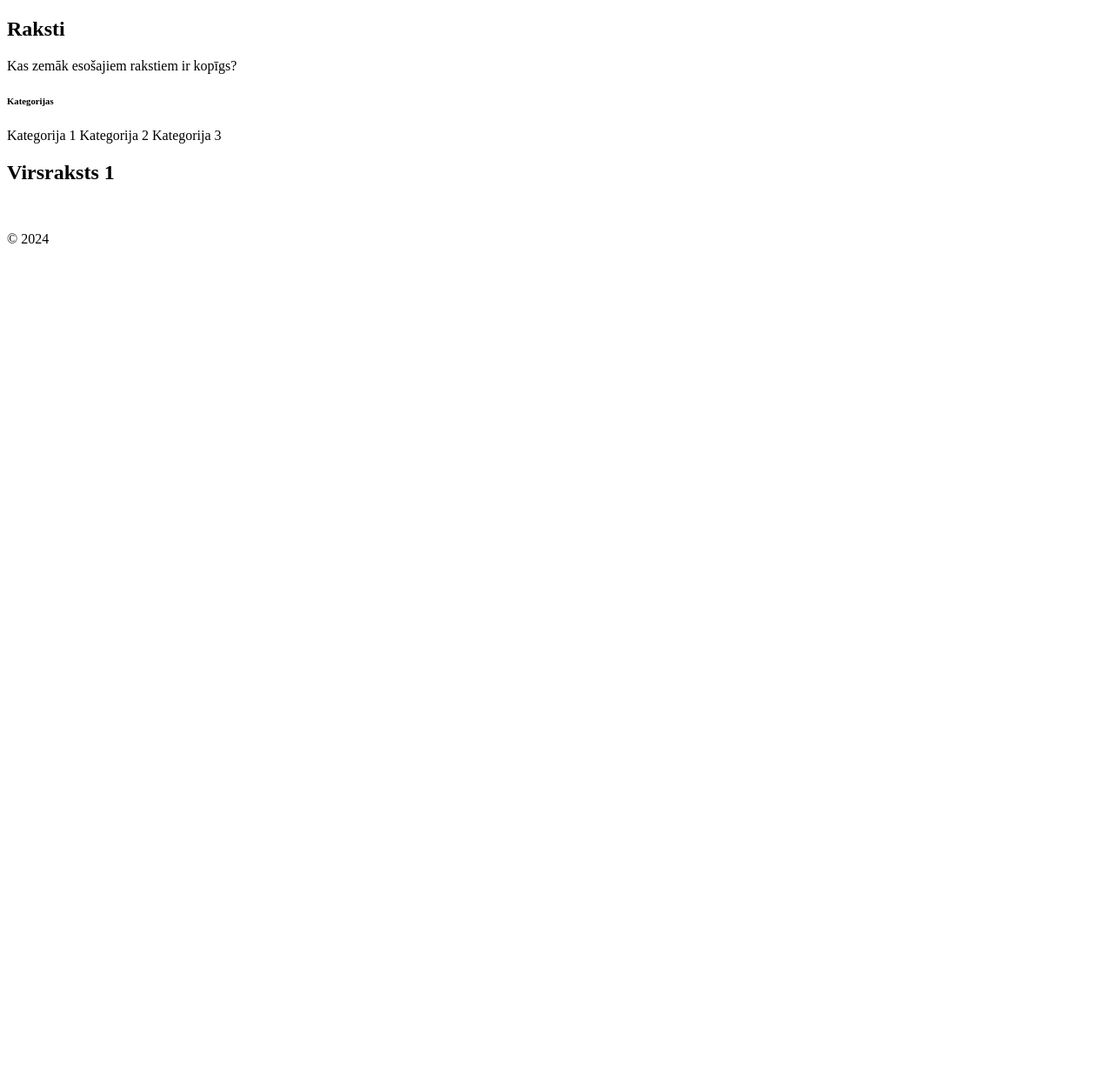
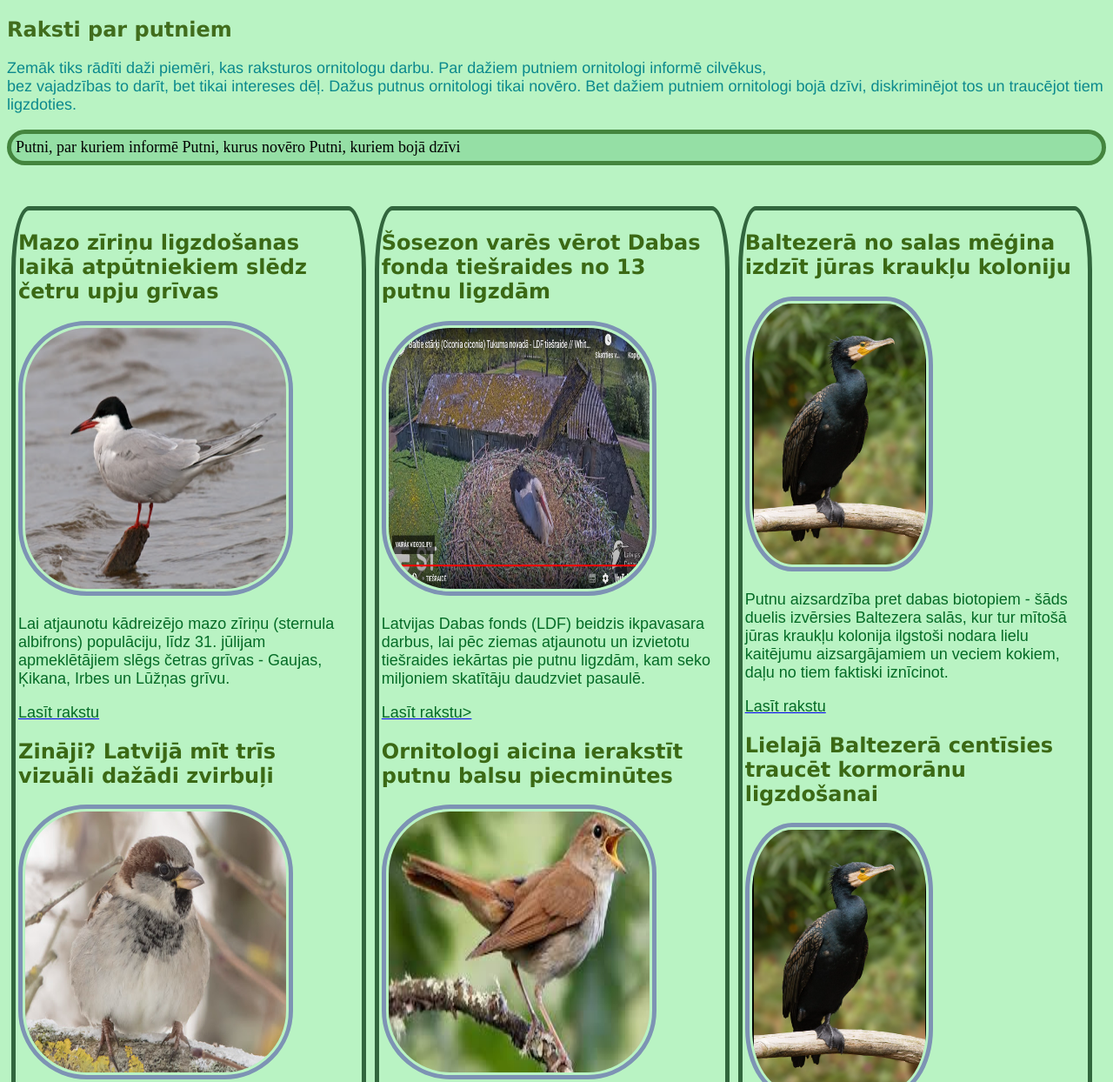
Before and after one commit to MarijaSol/WDMD3, a plain HTML site: page index.html in a window 1280 px wide. Shown: the top 1244 px of the page at 87% size. Before the commit the page ends 800 px from the top, so only its background shows below. Drawn offline with Linux system fonts and the light colour scheme.

Commit message:
added css fyle

```diff
--- a/index.html
+++ b/index.html
@@ -7,34 +7,97 @@
 </head>
 <body>
     <header>
-        <!-- Šeit ievieto navigāciju uz pārējām iepriekšējā mājasdarba lapām -->
+        <link rel="stylesheet" href="./style.css">
     </header>
     <section>
-        <h1>Raksti</h1>
-        <p>Kas zemāk esošajiem rakstiem ir kopīgs?</p>
-        <div>
-            <h6>Kategorijas</h6>
-            <div>
-                <span>Kategorija 1</span>
-                <span>Kategorija 2</span>
-                <span>Kategorija 3</span>
+        <h1>Raksti par putniem</h1>
+        <div class="introduction">
+
+            Zemāk tiks rādīti daži piemēri, kas raksturos ornitologu darbu. Par dažiem putniem ornitologi informē cilvēkus, <br/>
+            bez vajadzības to darīt, bet tikai intereses dēļ. Dažus putnus ornitologi tikai novēro. Bet dažiem putniem ornitologi bojā dzīvi, diskriminējot tos un traucējot tiem ligzdoties.
+
+        </div>
+    </br>
+            <div class="categories">
+                <span>Putni, par kuriem informē</span>
+                <span>Putni, kurus novēro</span>
+                <span>Putni, kuriem bojā dzīvi</span>
             </div>
         </div>
     </section>
+        </br>
+
+    <!--
+    <img class="average_image"
+    <img class="slim_image">
+    <img class="slim_shady_image"> -->
+
+
     <section>
-        <!-- Pavairo un aizpildi <article>, lai būtu vismaz seši -->
+        <div class="column">
         <article>
-            <h2>Virsraksts 1</h2>
-            <img src="" alt=""><!-- Ievieto attēlu -->
+            <h2>Mazo zīriņu ligzdošanas laikā atpūtniekiem slēdz četru upju grīvas</h2>
+            <img class="average_image" src="./bildes/zirins.PNG" alt="ziriņš">
             <p>
-                <!-- Raksta pirmais teikums -->
+                Lai atjaunotu kādreizējo mazo zīriņu (sternula albifrons) populāciju, līdz 31. jūlijam apmeklētājiem slēgs četras grīvas &#45; Gaujas, Ķikana, Irbes un Lūžņas grīvu.
             </p>
-            <a href=""></a><!-- Ievieto saiti uz pilnu rakstu tā, lai tā atveras jaunā cilnē -->
+            <a href="https://www.lsm.lv/raksts/dzive--stils/vide-un-dzivnieki/02.05.2024-mazo-zirinu-ligzdosanas-laika-atputniekiem-sledz-cetru-upju-grivas.a552678/?utm_source=lsm&utm_medium=theme&utm_campaign=theme" target="_blank"> <p>Lasīt rakstu</p></a>
         </article>
-    </section>
+        <article>
+            <h2>Zināji? Latvijā mīt trīs vizuāli dažādi zvirbuļi</h2>
+            <img class="average_image" src="./bildes/zvirbulis.PNG" alt="zvirbulis">
+            <p>
+                Zvirbuļi ir nelieli, drukni putniņi, kuri jau tūkstošiem gadus mājo cieši kaimiņos cilvēkam visās pasaules malās.
+            </p>
+            <a href="https://www.lsm.lv/raksts/dzive--stils/vide-un-dzivnieki/26.04.2024-zinaji-latvija-mit-tris-vizuali-dazadi-zvirbuli.a551930/?utm_source=lsm&utm_medium=theme&utm_campaign=theme"target="_blank"> <p>Lasīt rakstu</p></a>
+        </article>
+         </div>
+
+         <div class="column">
+        <article>
+            <h2>Šosezon varēs vērot Dabas fonda tiešraides no 13 putnu ligzdām</h2>
+            <img class="average_image" img src="./bildes/starkis.PNG" alt="starķis">
+            <p>
+                Latvijas Dabas fonds (LDF) beidzis ikpavasara darbus, lai pēc ziemas atjaunotu un izvietotu tiešraides iekārtas pie putnu ligzdām, kam seko miljoniem skatītāju daudzviet pasaulē.
+            </p>
+            <a href="https://www.lsm.lv/raksts/dzive--stils/vide-un-dzivnieki/02.04.2024-sosezon-vares-verot-dabas-fonda-tiesraides-no-13-putnu-ligzdam.a548918/?utm_source=lsm&utm_medium=theme&utm_campaign=theme"target="_blank"> <p>Lasīt rakstu></p></a>
+        </article>
+        <article>
+            <h2>Ornitologi aicina ierakstīt putnu balsu piecminūtes</h2>
+            <img class="average_image" img src="./bildes/lakstigala.jpeg" alt="lakstigala">
+            <p>
+                Latvijas Ornitoloģijas biedrība (LOB) aicina ikvienu līdz jūlijam veikt putnu balsu audioierakstus piecu minūšu garumā, īpaši attālākās vietās Latvij
+            </p>
+            <a href="https://www.lsm.lv/raksts/dzive--stils/vide-un-dzivnieki/27.03.2024-ornitologi-aicina-ierakstit-putnu-balsu-piecminutes.a548261/?utm_source=lsm&utm_medium=theme&utm_campaign=theme"target="_blank"> <p>Lasīt rakstu></p></a>
+        </article>
+        </div>
+
+        <div class="column">
+        <article>
+            <h2>Baltezerā no salas mēģina izdzīt jūras kraukļu koloniju</h2>
+            <img class="slim_image" img src="./bildes/juras_krauklis.PNG" alt="jūras krauklis">
+            <p>
+                Putnu aizsardzība pret dabas biotopiem &#45; šāds duelis izvērsies Baltezera salās, kur tur mītošā jūras kraukļu kolonija ilgstoši nodara lielu kaitējumu aizsargājamiem un veciem kokiem, daļu no tiem faktiski iznīcinot.
+            </p>
+            <a href="https://www.lsm.lv/raksts/dzive--stils/vide-un-dzivnieki/15.04.2024-baltezera-no-salas-megina-izdzit-juras-krauklu-koloniju.a550458/?utm_source=lsm&utm_medium=theme&utm_campaign=theme"target="_blank"> <p>Lasīt rakstu</p></a>
+        </article>
+
+        <article>
+            <h2>Lielajā Baltezerā centīsies traucēt kormorānu ligzdošanai</h2>
+            <img class="slim_image" img src="./bildes/juras_krauklis.PNG" alt="jūras krauklis">
+            <p>
+                Lielajā Baltezerā iecerēts traucēt kormorānu ligzdošanai uz salām, tuvējās pašvaldības informējusi Dabas aizsardzības pārvalde (DAP).
+            </p>
+            <a href="https://www.lsm.lv/raksts/dzive--stils/vide-un-dzivnieki/07.04.2024-lielaja-baltezera-centisies-traucet-kormoranu-ligzdosanai.a549468/?utm_source=lsm&utm_medium=theme&utm_campaign=theme"target="_blank"> <p>Lasīt rakstu</p></a>
+        </article>
+    </div>
+
     <footer>
-        <blockquote><!-- Ieraksti šeit kādu citātu --></blockquote>
+        <blockquote>"I find you offensive for finding me offensive.” &#169; Eminem</blockquote>
+        <img class="slim_shady_image" img src="./bildes/slim.PNG" alt="Eminem">
         <div>&copy; 2024</div>
     </footer>
+    </section>
+
 </body>
 </html>
--- /dev/null
+++ b/style.css
@@ -0,0 +1,61 @@
+body {
+    background-color: rgb(185, 243, 195);
+  }
+  h1 {
+    color:  rgb(65, 109, 29);
+    font-family: Geneva;
+  }
+  h2 {
+    color:  rgb(59, 105, 21);
+    font-family: Geneva;
+    font-weight: 700;
+  }
+  .introduction {
+    color:rgb(11, 137, 141);
+    font-size: large;
+    font-family: Helvetica;
+  }
+  .categories {
+    font-size: large;
+    border: 5px solid rgb(68, 133, 62);
+    border-radius: 30px;
+    padding: 5px;
+    background-color: rgb(149, 223, 165);
+  }
+
+  p {
+    color: rgb(4, 107, 38);
+    font-family: sans-serif;
+    font-weight: 400;
+    font-size: large;
+  }
+
+ .column {
+    float: left;
+    width: 31%;
+    padding: 10px;
+    height: 1450px;
+    border-radius:5%;
+    border:5px
+    solid #31663d;
+    padding:3px;
+    margin:5px
+}
+  .average_image, .slim_image, .slim_shady_image{
+    width: 300px;
+    height: 300px;
+    border-radius:25%;
+    border:5px solid #7d93b4;
+    padding:3px;
+    margin:5px"
+  }
+  .slim_image{
+    width: 200px;
+  }
+  .slim_shady_image{
+    width: 150px;
+    height: 150px;
+  }
+  blockquote {
+    font-size: x-large;
+  }
```
Also changed, not shown: MD2(article).html (added, +105 -0 lines), bildes/juras_krauklis.PNG (added), bildes/lakstigala.jpeg (added), bildes/slim.PNG (added), bildes/starkis.PNG (added), bildes/zirins.PNG (added), bildes/zvirbulis.PNG (added).
